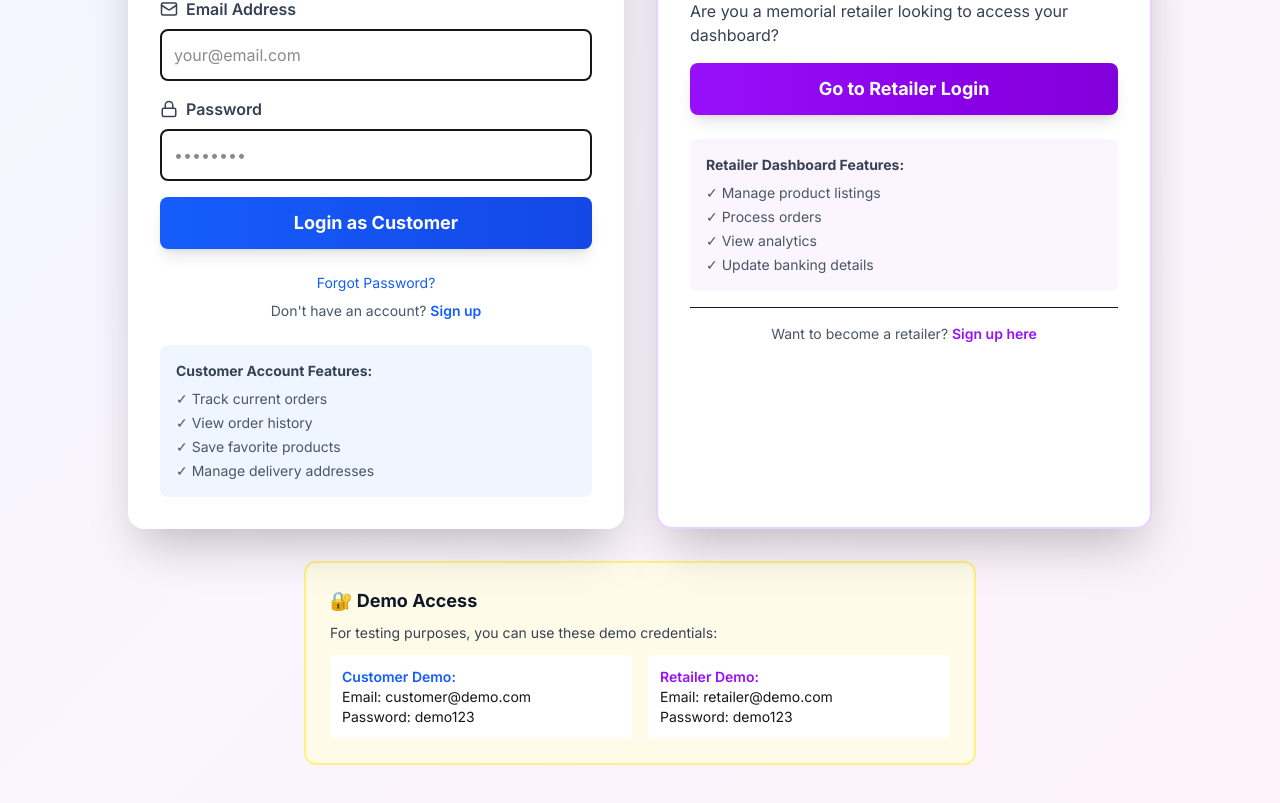
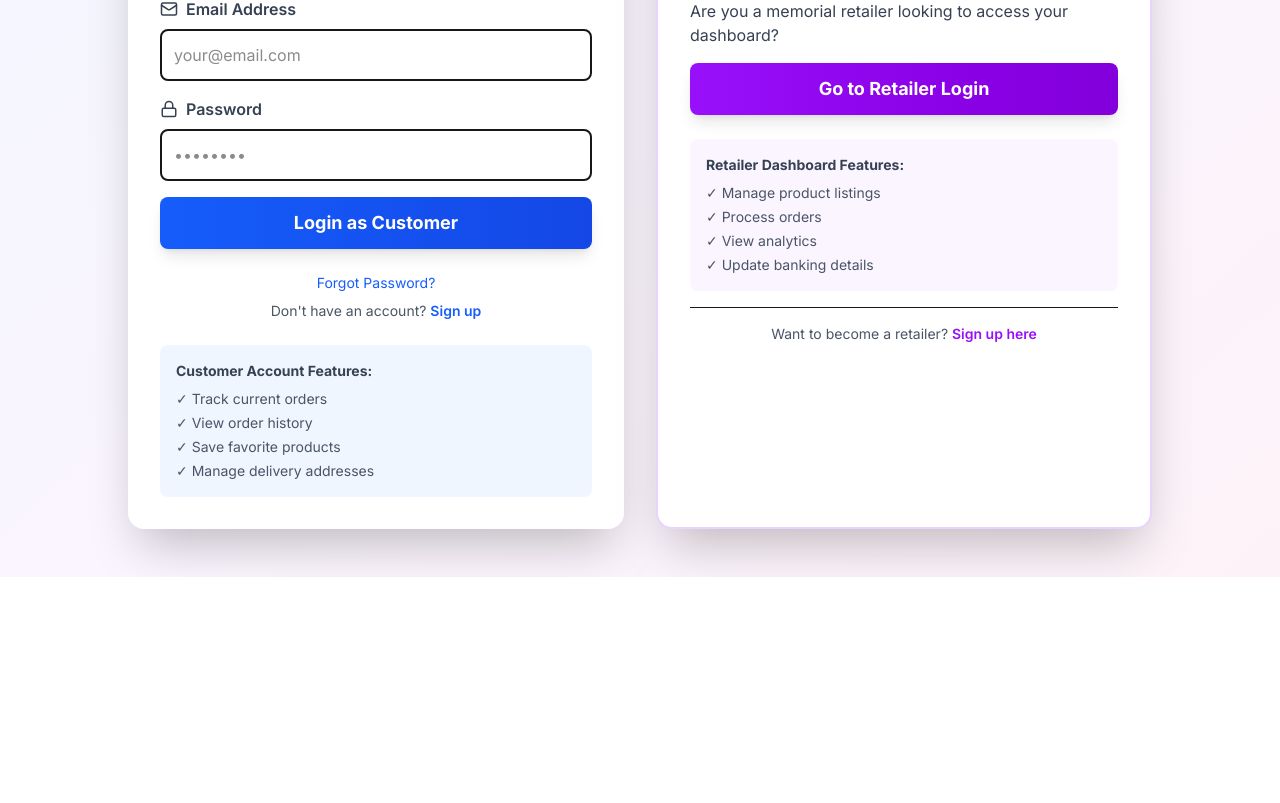
Before and after one commit to Rivfit/stone-connect, a Next.js app: page /login in a window 1280 px wide. Shown: the part 547-1350 px from the top of the page. After the commit the page ends 1124 px from the top, so only its background shows below. Built offline with nearby package versions, Linux system fonts and the light colour scheme; no server answers.

Commit message:
fixed default numbers and emails and also removed demo info

```diff
--- a/app/api/retailer/signup/route.ts
+++ b/app/api/retailer/signup/route.ts
@@ -123,8 +123,8 @@ export async function POST(req: NextRequest) {
                 <h3 style="color: #1f2937;">Need Help?</h3>
                 <p style="color: #4b5563;">
                   Our support team is here to assist you:<br>
-                  📧 Email: support@stoneconnect.co.za<br>
-                  📞 Phone: +27 12 345 6789
+                  📧 Email: rerglobalventures@gmail.com<br>
+                  📞 Phone: +27 83 574 7160
                 </p>
 
                 <hr style="border: none; border-top: 1px solid #e5e7eb; margin: 30px 0;">
--- a/app/login/page.tsx
+++ b/app/login/page.tsx
@@ -189,27 +189,8 @@ export default function LoginPage() {
             </div>
           </div>
         </div>
+       </div>
+     </div>
 
-        {/* Demo Credentials */}
-        <div className="mt-8 p-6 bg-yellow-50 border-2 border-yellow-200 rounded-xl max-w-2xl mx-auto">
-          <h3 className="font-bold text-lg mb-2 text-gray-900">🔐 Demo Access</h3>
-          <p className="text-sm text-gray-700 mb-3">
-            For testing purposes, you can use these demo credentials:
-          </p>
-          <div className="grid md:grid-cols-2 gap-4 text-sm">
-            <div className="bg-white p-3 rounded">
-              <p className="font-semibold text-blue-600">Customer Demo:</p>
-              <p>Email: customer@demo.com</p>
-              <p>Password: demo123</p>
-            </div>
-            <div className="bg-white p-3 rounded">
-              <p className="font-semibold text-purple-600">Retailer Demo:</p>
-              <p>Email: retailer@demo.com</p>
-              <p>Password: demo123</p>
-            </div>
-          </div>
-        </div>
-      </div>
-    </div>
   )
 }
```
